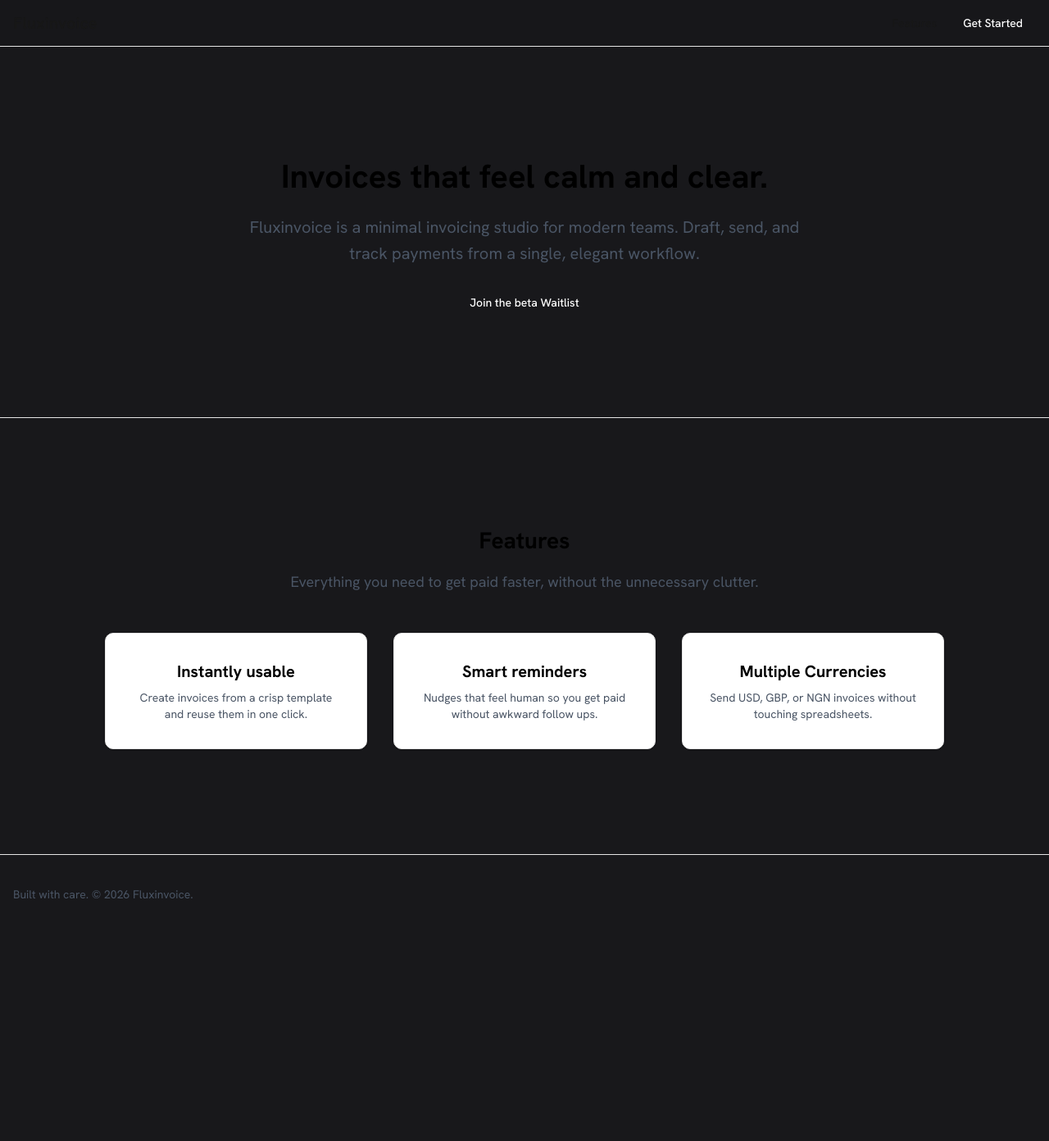
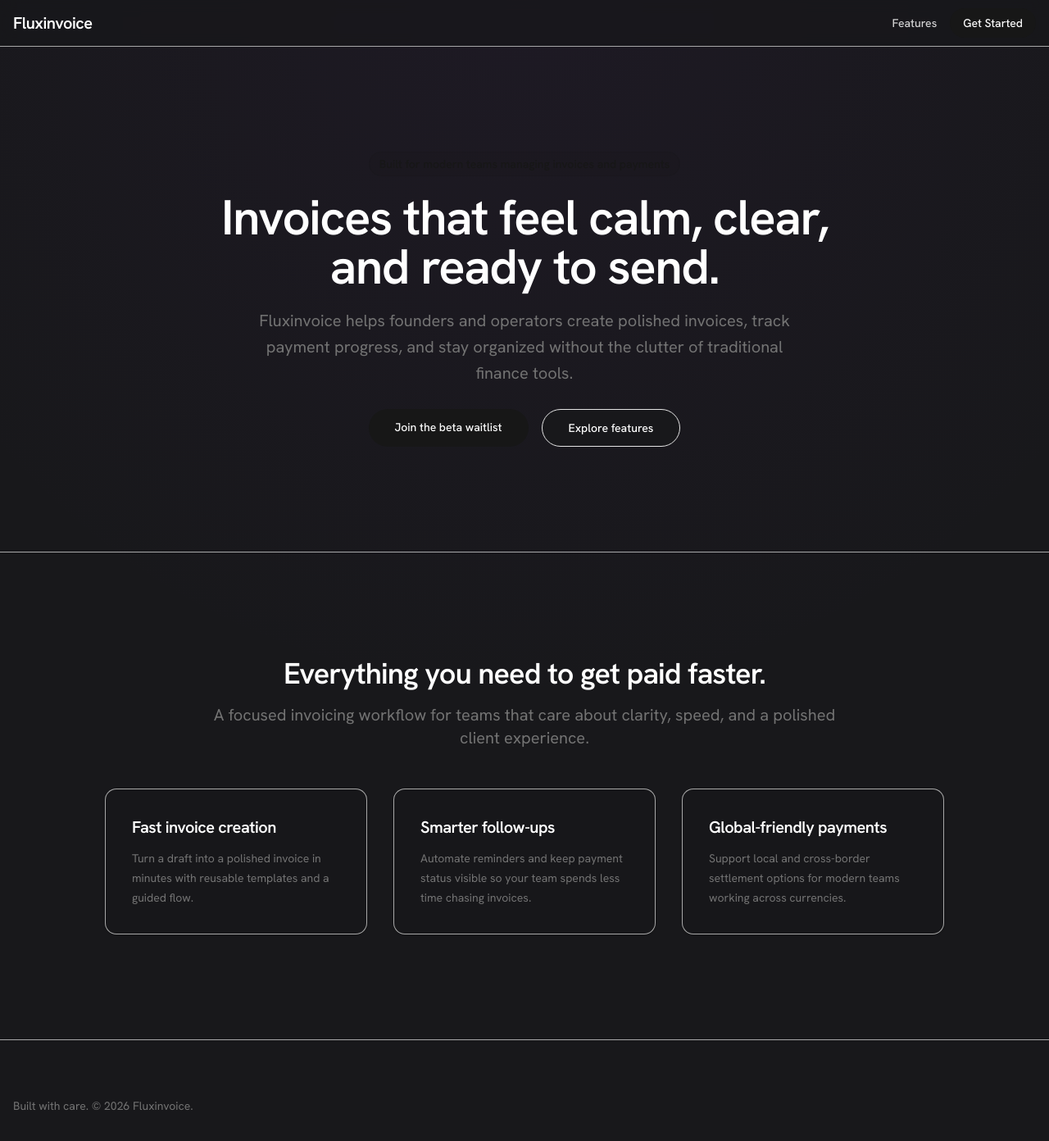
Before and after one commit to euniceotowo/fluxinvoice, a Next.js app: page / in a window 1280 px wide. Shown: the top 1392 px of the page at 82% size. Before the commit the page ends 1139 px from the top, so only its background shows below. Built offline with nearby package versions, Linux system fonts and the light colour scheme; a web font is replaced by a local one.

Commit message:
feat: refresh landing page experience

```diff
--- a/src/app/page.tsx
+++ b/src/app/page.tsx
@@ -1,16 +1,33 @@
 import Link from "next/link";
+
+const featureCards = [
+  {
+    title: "Fast invoice creation",
+    description: "Turn a draft into a polished invoice in minutes with reusable templates and a guided flow.",
+  },
+  {
+    title: "Smarter follow-ups",
+    description: "Automate reminders and keep payment status visible so your team spends less time chasing invoices.",
+  },
+  {
+    title: "Global-friendly payments",
+    description: "Support local and cross-border settlement options for modern teams working across currencies.",
+  },
+];
 
 export default function Home() {
   return (
-    <div className="flex min-h-screen flex-col">
-      <header className="sticky top-0 z-50 w-full border-b bg-background/95 backdrop-blur supports-[backdrop-filter]:bg-background/60">
-        <div className="container mx-auto px-4 flex h-14 items-center justify-between">
+    <div className="flex min-h-screen flex-col bg-[radial-gradient(circle_at_top,_rgba(94,42,140,0.08),_transparent_55%)]">
+      <header className="sticky top-0 z-50 w-full border-b border-border/70 bg-background/90 backdrop-blur supports-[backdrop-filter]:bg-background/70">
+        <div className="container mx-auto flex h-14 items-center justify-between px-4">
           <div className="flex items-center gap-2">
-            <span className="font-bold text-xl">Fluxinvoice</span>
+            <span className="text-xl font-semibold tracking-tight text-foreground">Fluxinvoice</span>
           </div>
-          <nav className="flex items-center gap-4 text-sm font-medium">
-            <Link href="#features">Features</Link>
-            <Link href="#" className="rounded-full bg-primary-100 px-4 py-2 text-white">
+          <nav className="flex items-center gap-4 text-sm font-medium text-foreground/80">
+            <Link href="#features" className="transition hover:text-foreground">
+              Features
+            </Link>
+            <Link href="#" className="rounded-full bg-primary px-4 py-2 text-sm font-medium text-primary-foreground transition hover:opacity-90">
               Get Started
             </Link>
           </nav>
@@ -18,49 +35,56 @@
       </header>
 
       <main className="flex-1">
-        <section className="space-y-6 pb-8 pt-16 md:pb-12 md:pt-24 lg:py-32 text-center">
-          <div className="container mx-auto px-4 flex max-w-[64rem] flex-col items-center gap-4 text-center">
-            <h1 className="display-1 text-black">
-              Invoices that feel calm and clear.
+        <section className="px-4 pb-8 pt-16 text-center md:pb-12 md:pt-24 lg:py-32">
+          <div className="container mx-auto flex max-w-[64rem] flex-col items-center gap-5 text-center">
+            <div className="rounded-full border border-primary/20 bg-primary/10 px-3 py-1 text-sm font-medium text-primary">
+              Built for modern teams managing invoices and payments
+            </div>
+            <h1 className="max-w-3xl text-4xl font-semibold tracking-tight text-foreground sm:text-5xl lg:text-6xl">
+              Invoices that feel calm, clear, and ready to send.
             </h1>
-            <p className="max-w-[42rem] leading-normal text-gray-600 sm:text-xl sm:leading-8">
-              Fluxinvoice is a minimal invoicing studio for modern teams. Draft, send, and track payments from a single, elegant workflow.
+            <p className="max-w-[42rem] text-lg leading-8 text-muted-foreground sm:text-xl">
+              Fluxinvoice helps founders and operators create polished invoices, track payment progress, and stay organized without the clutter of traditional finance tools.
             </p>
-            <div className="space-x-4 mt-4">
-              <Link href="#" className="rounded-full bg-primary-100 px-8 py-3 text-sm font-medium text-white transition-opacity hover:opacity-90">
-                Join the beta Waitlist
+            <div className="mt-2 flex flex-wrap justify-center gap-4">
+              <Link href="#" className="rounded-full bg-primary px-8 py-3 text-sm font-medium text-primary-foreground transition hover:opacity-90">
+                Join the beta waitlist
+              </Link>
+              <Link href="#features" className="rounded-full border border-border bg-background px-8 py-3 text-sm font-medium text-foreground transition hover:bg-accent">
+                Explore features
               </Link>
             </div>
           </div>
         </section>
 
-        <section id="features" className="container mx-auto px-4 space-y-12 py-12 md:py-24 lg:py-32 border-t">
-          <div className="mx-auto flex max-w-[58rem] flex-col items-center space-y-4 text-center">
-            <h2 className="header-1 text-black">Features</h2>
-            <p className="max-w-[85%] leading-normal text-gray-600 sm:text-lg sm:leading-7">
-              Everything you need to get paid faster, without the unnecessary clutter.
-            </p>
-          </div>
-          <div className="mx-auto grid justify-center gap-8 sm:grid-cols-2 md:max-w-[64rem] md:grid-cols-3">
-            <div className="flex flex-col items-center justify-center rounded-lg border bg-white p-8 text-center shadow-sm">
-              <h3 className="header-3 text-black">Instantly usable</h3>
-              <p className="mt-2 text-sm text-gray-600">Create invoices from a crisp template and reuse them in one click.</p>
+        <section id="features" className="border-t border-border/70 px-4 py-12 md:py-24 lg:py-32">
+          <div className="container mx-auto space-y-12">
+            <div className="mx-auto flex max-w-[58rem] flex-col items-center space-y-4 text-center">
+              <h2 className="text-3xl font-semibold tracking-tight text-foreground sm:text-4xl">
+                Everything you need to get paid faster.
+              </h2>
+              <p className="max-w-[85%] text-lg leading-7 text-muted-foreground sm:text-xl">
+                A focused invoicing workflow for teams that care about clarity, speed, and a polished client experience.
+              </p>
             </div>
-            <div className="flex flex-col items-center justify-center rounded-lg border bg-white p-8 text-center shadow-sm">
-              <h3 className="header-3 text-black">Smart reminders</h3>
-              <p className="mt-2 text-sm text-gray-600">Nudges that feel human so you get paid without awkward follow ups.</p>
-            </div>
-            <div className="flex flex-col items-center justify-center rounded-lg border bg-white p-8 text-center shadow-sm">
-              <h3 className="header-3 text-black">Multiple Currencies</h3>
-              <p className="mt-2 text-sm text-gray-600">Send USD, GBP, or NGN invoices without touching spreadsheets.</p>
+            <div className="mx-auto grid justify-center gap-8 sm:grid-cols-2 md:max-w-[64rem] md:grid-cols-3">
+              {featureCards.map((card) => (
+                <div
+                  key={card.title}
+                  className="flex flex-col items-start rounded-xl border border-border/70 bg-background/80 p-8 text-left shadow-sm"
+                >
+                  <h3 className="text-xl font-semibold tracking-tight text-foreground">{card.title}</h3>
+                  <p className="mt-3 text-sm leading-6 text-muted-foreground">{card.description}</p>
+                </div>
+              ))}
             </div>
           </div>
         </section>
       </main>
 
-      <footer className="border-t py-6 md:py-0">
-        <div className="container mx-auto px-4 flex flex-col items-center justify-between gap-4 md:h-24 md:flex-row">
-          <p className="text-center text-sm leading-loose text-gray-600 md:text-left">
+      <footer className="border-t border-border/70 py-6 md:py-8">
+        <div className="container mx-auto flex flex-col items-center justify-between gap-4 px-4 md:h-24 md:flex-row">
+          <p className="text-center text-sm leading-loose text-muted-foreground md:text-left">
             Built with care. © 2026 Fluxinvoice.
           </p>
         </div>
```
